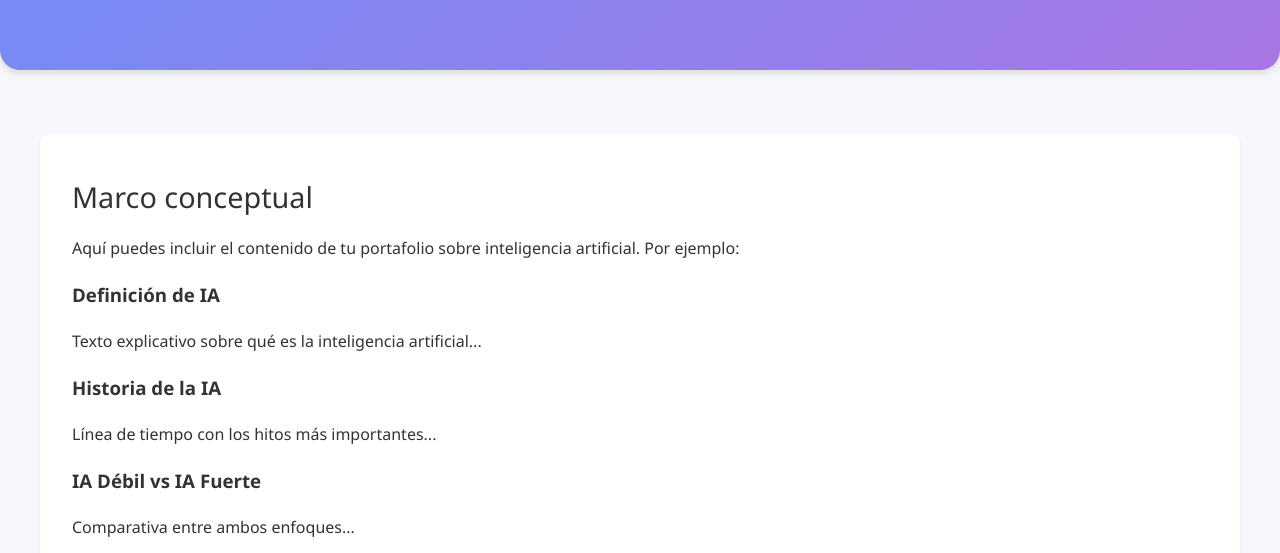
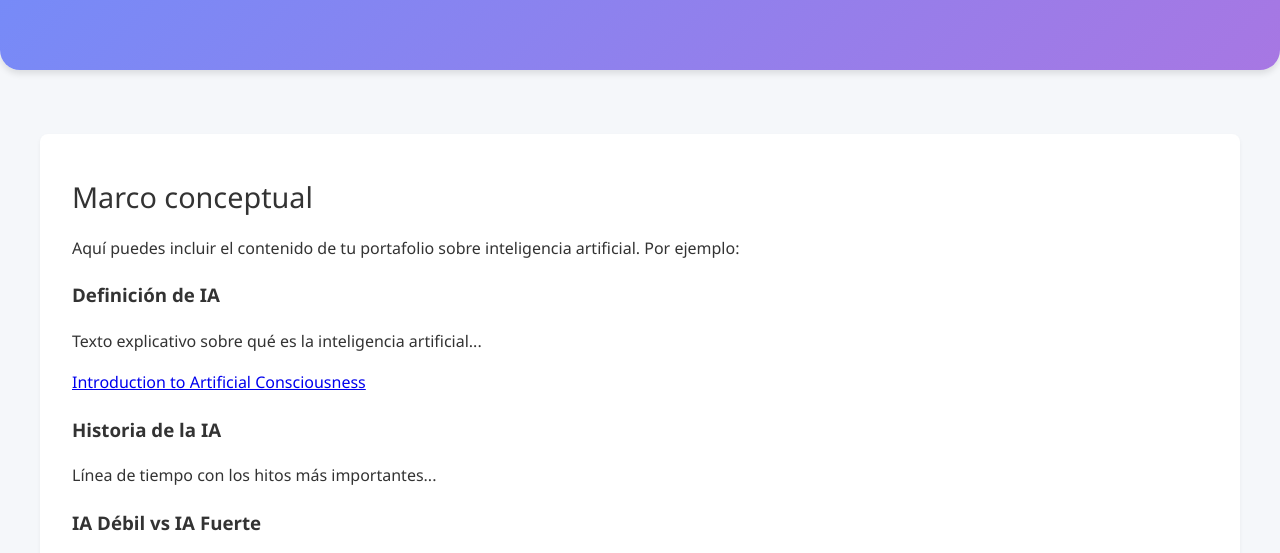
Before and after one commit to maringjoseg/maringjoseg.github.io, a plain HTML site: page index.html in a window 1280 px wide. Shown: the part 243-796 px from the top of the page. Drawn offline with Linux system fonts and the light colour scheme.

Commit message:
Test y Avance

```diff
--- a/index.html
+++ b/index.html
@@ -91,7 +91,7 @@
 
             <h3>Definición de IA</h3>
             <p>Texto explicativo sobre qué es la inteligencia artificial...</p>
-
+            <a href="./assets/file01IAC.pdf" target="_blank">Introduction to Artificial Consciousness</a>
             <h3>Historia de la IA</h3>
             <p>Línea de tiempo con los hitos más importantes...</p>
 
```
Also changed, not shown: 1 other file.
